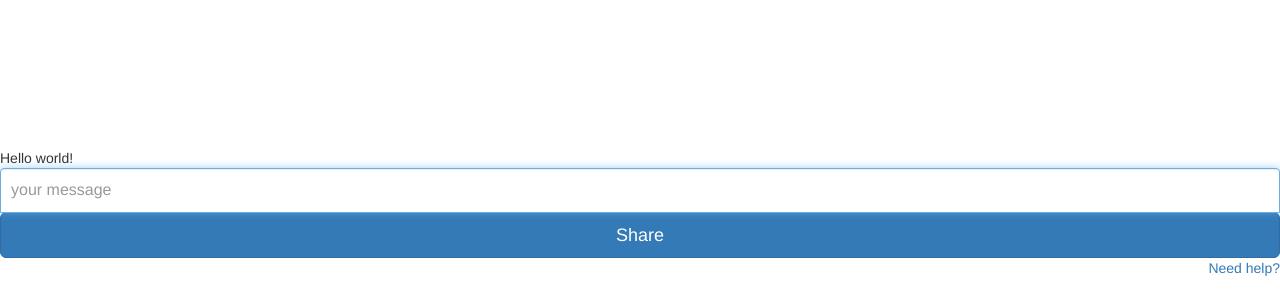
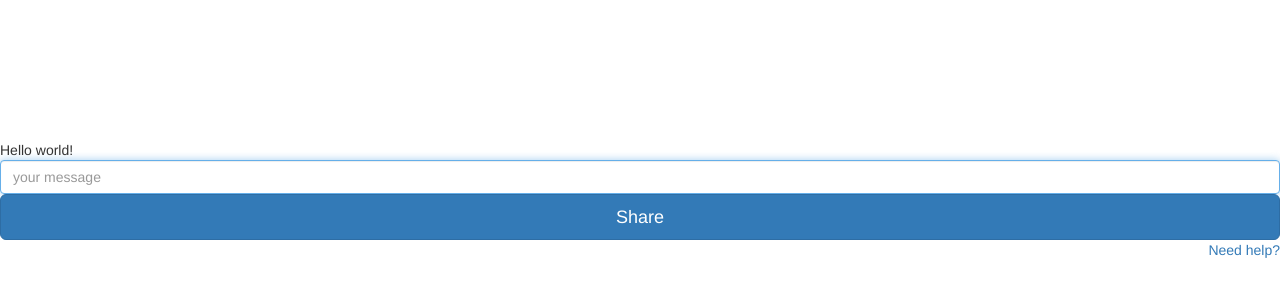
Before and after one commit to JoGreen/gps_test, a website: page index.html in a window 1280 px wide. Shown: the part 500-800 px from the top of the page. Drawn offline with nearby package versions, Linux system fonts and the light colour scheme; some packages are replaced by stand-ins of ours.

Commit message:
refactoring

```diff
--- a/index.html
+++ b/index.html
@@ -6,15 +6,15 @@
       /* Always set the map height explicitly to define the size of the div
        * element that contains the map. */
       #map {
-        height: 100%;
+        height: 80%;
       }
       /* Optional: Makes the sample page fill the window. */
       html, body {
-        height: 90%;
+        height: 100%;
         margin: 0;
         padding: 0;
       }
-      .form-signin .form-control
+      /*.form-signin .form-control
 		{
 		    position: relative;
 		    font-size: 16px;
@@ -33,7 +33,7 @@
 		    margin-bottom: -1px;
 		    border-bottom-left-radius: 0;
 		    border-bottom-right-radius: 0;
-		}
+		}*/
     </style>
     <script <async defer
       src="https://maps.googleapis.com/maps/api/js?key=AIzaSyAYfDkvy1MNYRXBX0a28hMlkE8pJXXCbhg&callback=getLocation">
--- /dev/null
+++ b/static/css/form.css
@@ -0,0 +1,20 @@
+.form-signin .form-control
+		{
+		    position: relative;
+		    font-size: 16px;
+		    height: auto;
+		    padding: 10px;
+		    -webkit-box-sizing: border-box;
+		    -moz-box-sizing: border-box;
+		    box-sizing: border-box;
+		}
+		.form-signin .form-control:focus
+		{
+		    z-index: 2;
+		}
+		.form-signin input[type="text"]
+		{
+		    margin-bottom: -1px;
+		    border-bottom-left-radius: 0;
+		    border-bottom-right-radius: 0;
+		}
```
